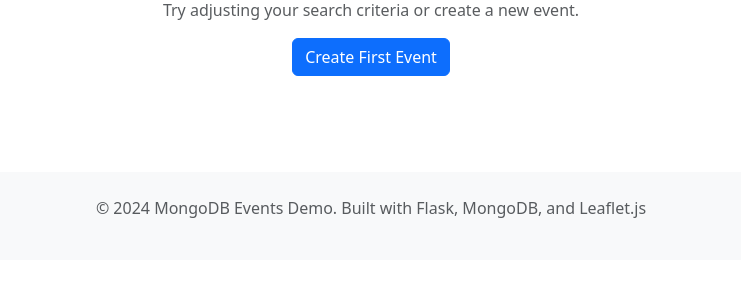
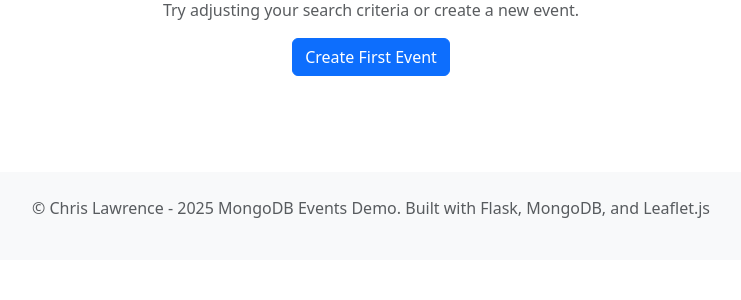
Before and after one commit to Lawrence908/mongo-events-demo, a Flask app: template app/templates/events_list.html in a window 1280 px wide. Shown: the part 375-675 px from the top of the page, without its empty margins (269-1010 px from the left). Run offline with Flask 3, Linux system fonts and the light colour scheme; the template is opened without the code that fills it, so the values that code supplies are empty; parts of the project's set-up code (start-up, migrations or seed data) failed here and were passed over; some libraries are stand-ins or nearby versions.

Commit message:
Update footer in base.html to reflect new copyright information for 2025 and credit Chris Lawrence.

```diff
--- a/app/templates/base.html
+++ b/app/templates/base.html
@@ -92,7 +92,7 @@
     <!-- Footer -->
     <footer class="bg-light py-4 mt-5">
         <div class="container text-center text-muted">
-            <p>&copy; 2024 MongoDB Events Demo. Built with Flask, MongoDB, and Leaflet.js</p>
+            <p>&copy; Chris Lawrence - 2025 MongoDB Events Demo. Built with Flask, MongoDB, and Leaflet.js</p>
         </div>
     </footer>
 
```
